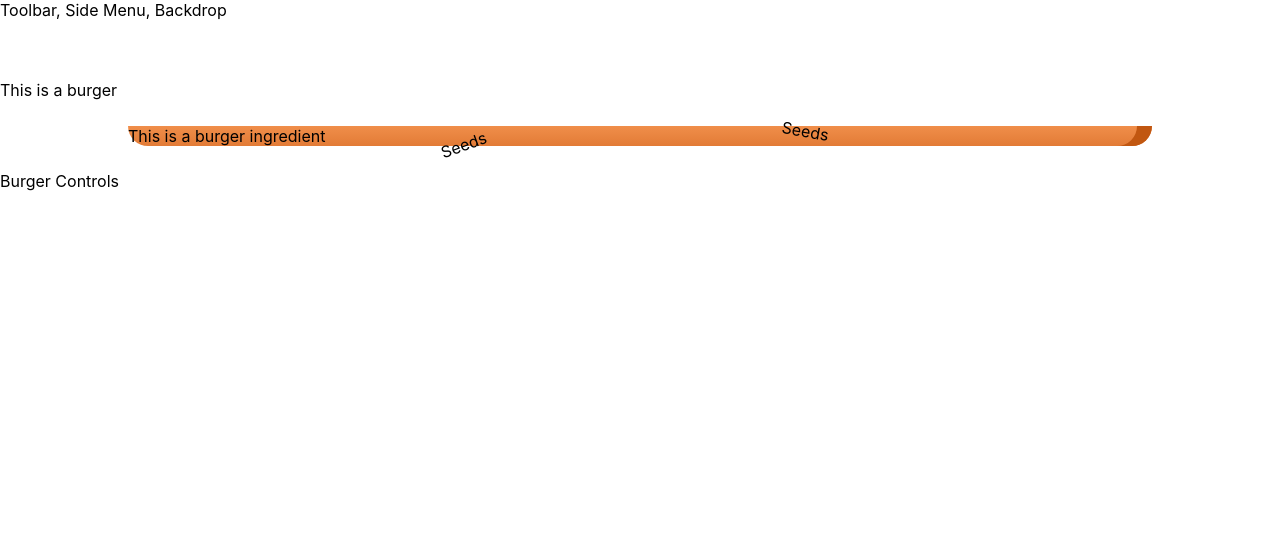
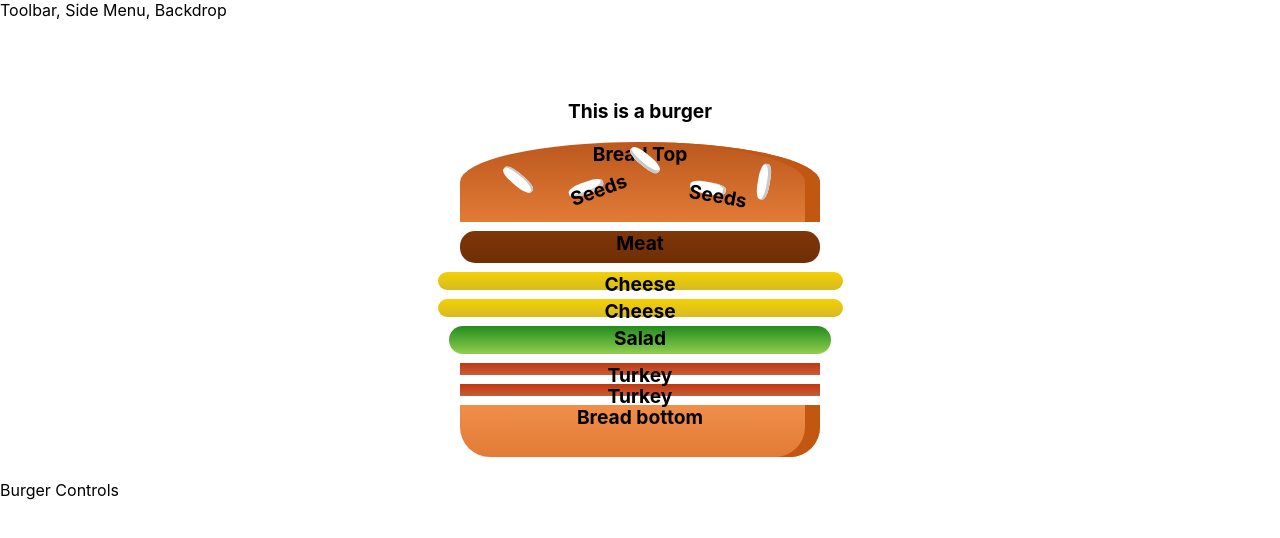
Before and after one commit to jesserahman/burger_builder, a React (Create React App) app: page / in a window 1280 px wide. Shown: the top 538 px of the page. Built offline with nearby package versions, Linux system fonts and the light colour scheme.

Commit message:
finished adding state and dynamically adding ingredients

```diff
--- /dev/null
+++ b/src/components/Burger/Burger.css
@@ -0,0 +1,30 @@
+.Burger{
+  width: 100%;
+  margin: auto;
+  height: 250px;
+  overflow: scroll;
+  text-align: center;
+  font-weight: bold;
+  font-size: 1.2rem
+}
+
+@media (min-width: 1000px) and (min-height: 700px) {
+  .Burger{
+    width: 700px;
+    height: 600px;
+  }
+}
+
+@media (min-width: 500px) and (min-height: 401px) {
+  .Burger{
+    width: 450px;
+    height: 400px;
+  }
+}
+
+@media (min-width: 500px) and (max-height: 400px) {
+  .Burger{
+    width: 350px;
+    height: 300px;
+  }
+}
--- a/src/components/Burger/Burger.js
+++ b/src/components/Burger/Burger.js
@@ -1,11 +1,43 @@
 import React from 'react';
 import BurgerIngredient from './BurgerIndgredients/BurgerIngredient'
+import './Burger.css'
 
 const burger = (props) => {
+  console.log(props.values)
+  const ingredients_object = props.values;
+  let burgerIndgredients = Object.keys(ingredients_object).map(igName => {
+    console.log("ingredient: ", igName)
+    console.log("value: ", ingredients_object[igName])
+    console.log("new array: ", ...Array(ingredients_object[igName]))
+    // returning a new array of arrays
+    // the number of new arrays comes from the number of keys
+    // each new array will have undefined elements at each index
+    // the number of undefined elements at each index comes from the value of the key
+    return [...Array(ingredients_object[igName])].map((_, index) => {
+      console.log("index:", index)
+      // mapping through a single array of undefined elements
+      // each undefined element will be replaced by a burgerIngredient
+      // the key of the burgerIngredient will be IngredientName plus the index
+      return <BurgerIngredient key={igName + index} type={igName} />
+    })
+    }
+  );
+
+  const flattened_array = burgerIndgredients.reduce(
+    (accumulator, currentValue) => accumulator.concat(currentValue),
+    []
+  );
+
+  console.log("flattened array: ", flattened_array)
+  if (!Array.isArray(flattened_array) || !flattened_array.length) {
+    burgerIndgredients = <p> Please start adding ingredients </p>
+  }
+
   return (
-      <div>
+      <div className='Burger'>
         <p> This is a burger </p>
         <BurgerIngredient type="bread-top" />
+          {burgerIndgredients}
         <BurgerIngredient type="bread-bottom"/>
       </div>
   )
--- a/src/components/Burger/BurgerIndgredients/BurgerIngredient.js
+++ b/src/components/Burger/BurgerIndgredients/BurgerIngredient.js
@@ -1,41 +1,43 @@
-import React from 'react';
+import React, {Component} from 'react';
 import PropTypes from 'prop-types';
 import './BurgerIngredient.css'
 
-const burgerIngredient = (props) => {
+class BurgerIngredient extends Component {
+  render() {
     let ingredient = null;
 
-  switch (props.type) {
+    switch (this.props.type) {
       case ('bread-bottom'):
-      ingredient = <div className="BreadBottom"> This is a burger ingredient </div>
+        ingredient = <div className="BreadBottom"> Bread bottom </div>
         break;
       case ('bread-top'):
         ingredient = <div className="BreadTop">
+          Bread Top
           <div className="Seeds1" > Seeds </div>
           <div className="Seeds2" > Seeds </div>
         </div>
         break;
       case ('meat'):
-      ingredient = <div className="Meat"> This is a burger ingredient </div>
+        ingredient = <div className="Meat"> Meat </div>
         break;
       case ('cheese'):
-      ingredient = <div className="Cheese"> This is a burger ingredient </div>
+        ingredient = <div className="Cheese"> Cheese </div>
         break;
       case ('salad'):
-      ingredient = <div className="Salad"> This is a burger ingredient </div>
+        ingredient = <div className="Salad"> Salad </div>
         break;
       case ('turkey'):
-      ingredient = <div className="Turkey"> This is a burger ingredient </div>
+        ingredient = <div className="Turkey"> Turkey </div>
         break;
       default:
         ingredient = null;
     }
-
     return (ingredient)
   }
+}
 
-burgerIngredient.propTypes = {
+BurgerIngredient.propTypes = {
   type: PropTypes.string.isRequired
 };
 
-export default burgerIngredient;
+export default BurgerIngredient;
--- a/src/containers/BurgerBuilder/BurgerBuilder.js
+++ b/src/containers/BurgerBuilder/BurgerBuilder.js
@@ -3,12 +3,20 @@ import Aux from '../../hoc/Aux'
 import Burger from '../../components/Burger/Burger'
 
 class BurgerBuilder extends Component {
+  state = {
+    ingredients: {
+      meat: 1,
+      cheese: 2,
+      salad: 1,
+      turkey: 2
+    }
+  }
 
   render() {
     return (
       <Aux>
-        <Burger/>
-        <div> Burger Controls</div>
+        <Burger values={this.state.ingredients} />
+        <div> Burger Controls </div>
       </Aux>
     )
   }
```
Lines whose indentation alone changed are shown as unchanged.
